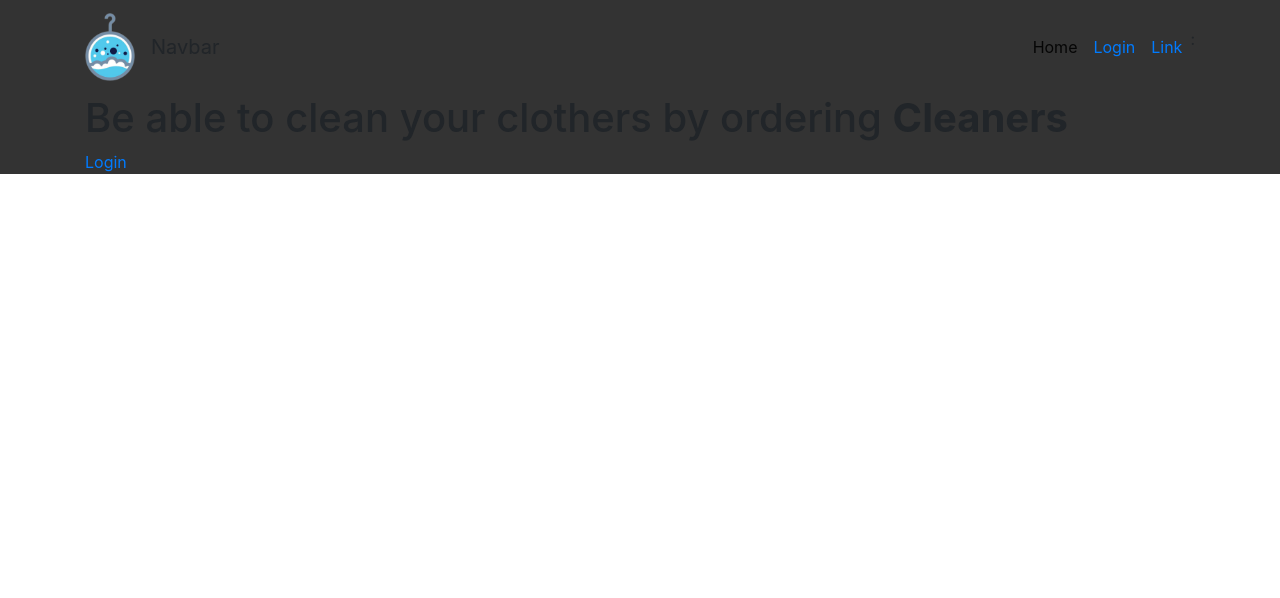
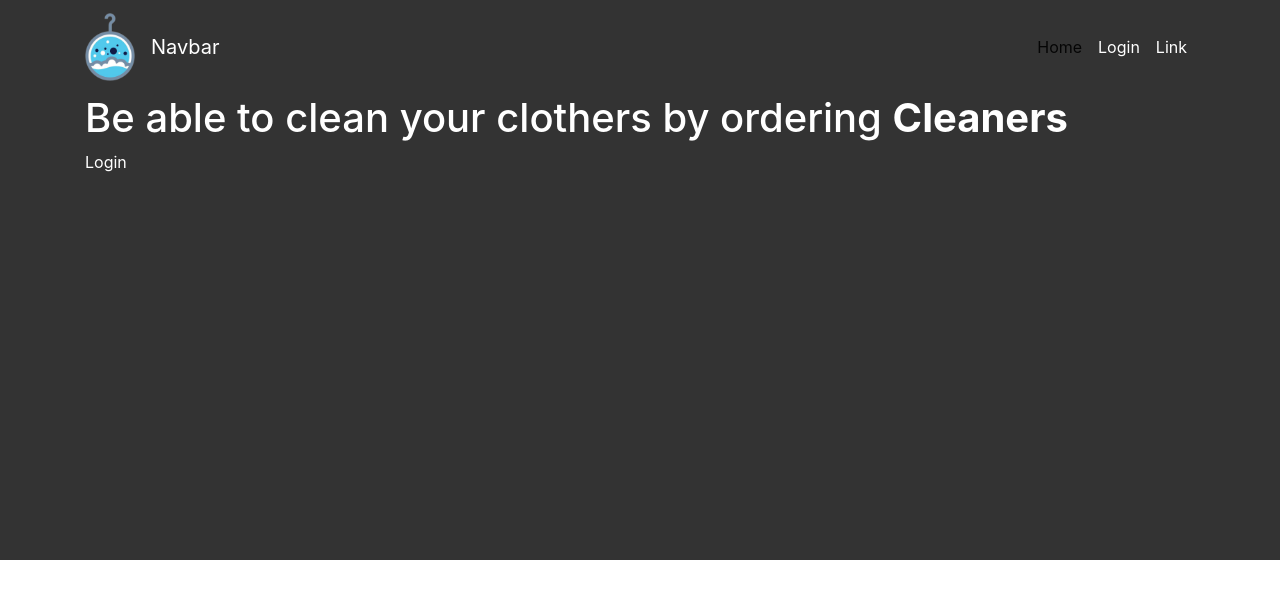
Before and after one commit to Redaloukil/Cleaners_frontend, a React (Create React App) app: page / in a window 1280 px wide. Shown: the top 598 px of the page. Built offline with nearby package versions, Linux system fonts and the light colour scheme; what superagent-promise would draw is missing.

Commit message:
turn home color to white , add navbar style

```diff
--- a/src/components/navs/HomeNavbar.js
+++ b/src/components/navs/HomeNavbar.js
@@ -2,6 +2,7 @@ import React from 'react';
 import { connect } from 'react-redux';
 import { Link } from 'react-router-dom';
 import logo from '../../images/logo.png';
+import '../../styles/navbar.css';
 
 
 const Homenavbar = ({ isAuthenticated : isAuthenticated }) => {
@@ -10,7 +11,7 @@ const Homenavbar = ({ isAuthenticated : isAuthenticated }) => {
             <nav className="navbar navbar-expand-lg navbar-light bg-light">
             <div className="container">
             <img className="navbar-brand" src={logo} width="50px"/>
-            <a className="navbar-brand">Navbar</a>
+            <Link className="navbar-brand" to="/">Navbar</Link>
             <button className="navbar-toggler" type="button" data-toggle="collapse" data-target="#navbarSupportedContent" aria-controls="navbarSupportedContent" aria-expanded="false" aria-label="Toggle navigation">
                 <span className="navbar-toggler-icon"></span>
             </button>
@@ -18,14 +19,14 @@ const Homenavbar = ({ isAuthenticated : isAuthenticated }) => {
             <div className="collapse navbar-collapse" id="navbarSupportedContent">
                 <ul className="navbar-nav ml-auto">
                 <li className="nav-item active">
-                    <a className="nav-link">Home <span className="sr-only">(current)</span></a>
+                    <Link className="nav-link" to="/">Home <span className="sr-only">(current)</span></Link>
                 </li>
                 <li className="nav-item">
-                <a className="nav-link"><Link to="/login">Login</Link></a>
+                    <Link className="nav-link" to="/login">Login</Link>
                 </li>
                 <li className="nav-item">
-                    <a className="nav-link"><Link to="/login">Link</Link></a>
-                </li> :
+                    <Link className="nav-link"to="/login">Link</Link>
+                </li>
 
 
             </ul>
--- a/src/pages/dashbord.js
+++ b/src/pages/dashbord.js
@@ -2,7 +2,8 @@ import React from 'react';
 import { Switch , Route , Link } from 'react-router-dom';
 import UserRoute from '../components/routes/UserRoute';
 import LeftBar from './dashbord/leftbar';
-import RightBar from './dashbord/rightbar'
+import RightBar from './dashbord/rightbar';
+import '../styles/dashbord.css';
 
 
 class Dashbord extends React.Component {
--- a/src/pages/home.js
+++ b/src/pages/home.js
@@ -13,7 +13,7 @@ const Home = () => {
             <HomeNavbar/>
             <div className="container">
                 <h1>Be able to clean your clothers by ordering <strong>Cleaners</strong></h1>
-                <Link to="/login">Login</Link>
+                <Link className="home-link" to="/login">Login</Link>
             </div>
         </header>
     )
--- a/src/styles/home.css
+++ b/src/styles/home.css
@@ -1,8 +1,13 @@
 .app-header {
     background-color:#333;
-    height: 100%;
+    height:70vh;
+    color: white;
 }
 
 .bg-light {
     background-color: transparent !important;
 }
+
+.home-link {
+    color: white;
+}
--- /dev/null
+++ b/src/styles/navbar.css
@@ -0,0 +1,7 @@
+.navbar-light .navbar-nav .nav-link  {
+    color: white;
+}
+
+.navbar-light .navbar-brand {
+    color: white;
+}
```
